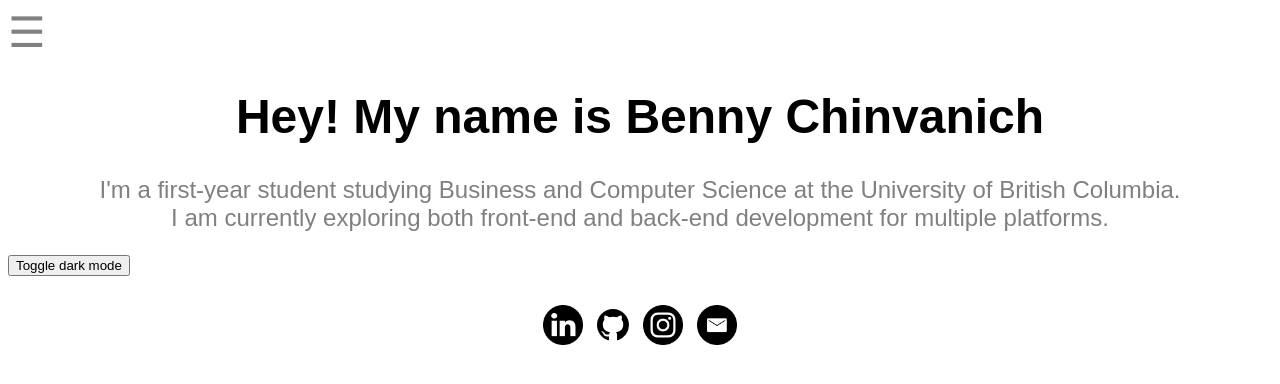
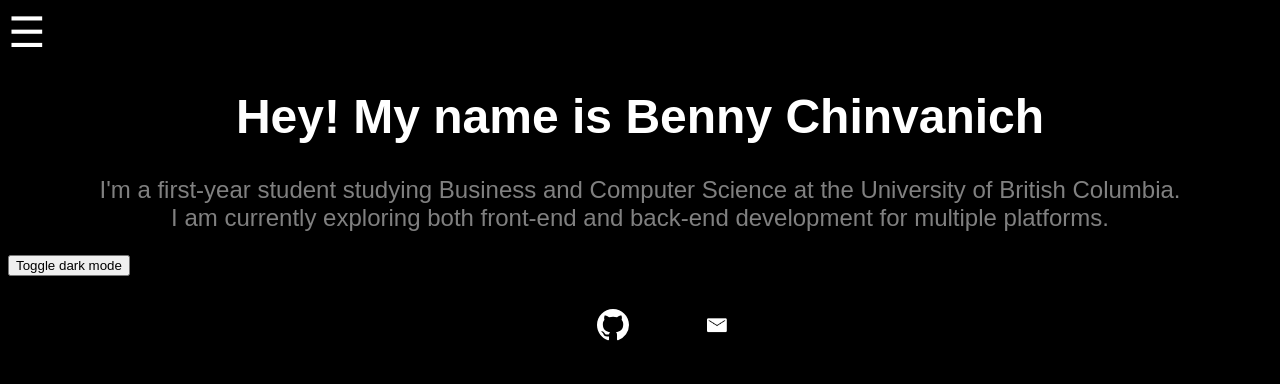
Before and after one commit to bennypc/bennypc.com-old, a plain HTML site: page index.html in a window 1280 px wide. Both pictures are taken after a click on the button "Toggle dark mode". Drawn offline with Linux system fonts and the light colour scheme; a web font is replaced by a local one.

Commit message:
dark mode for index

```diff
--- a/css/main.css
+++ b/css/main.css
@@ -1,3 +1,13 @@
+body {
+  background-color: white;
+  color: black;
+}
+.dark-mode {
+  background-color: black;
+  color: white !important;
+}
+
+
 h1 {
     color: black;
     font-size: 48px;
@@ -5,7 +15,9 @@ h1 {
 .title {
     text-align: center;
 }
-
+.dark-mode h1{
+  color: white !important
+}
 .photography_title
 {
     color:white;
@@ -52,31 +64,15 @@ body {
 
 }
 
-a.nav-link:link
-{
-   color: black;
-   text-decoration: none;
-}
-a.nav-link:visited
-{
-   color: black;
-   text-decoration: none;
-}
-a.nav-link:hover
-{
-   color: black;
-   text-decoration: none;
-}
-a.nav-link:active
-{
-   color: black;
-   text-decoration: none;
-}
+
 a {
-    color:white;
+    color:black;
     text-decoration: none;
     transition: color 0.3s;
     font-size: 30px;
+}
+.dark-mode a{
+  color:white;
 }
 
 a:hover {
--- a/main.js
+++ b/main.js
@@ -29,3 +29,8 @@ if(window.screen.width > 1500){
 
     }
  }
+
+ function darkModeToggle() {
+    var element = document.body;
+    element.classList.toggle("dark-mode");
+ }
```
Also changed, not shown: 1 other file.
